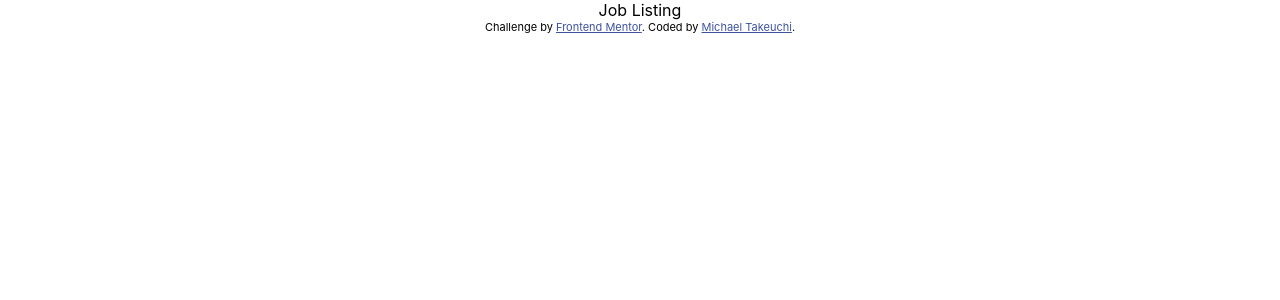
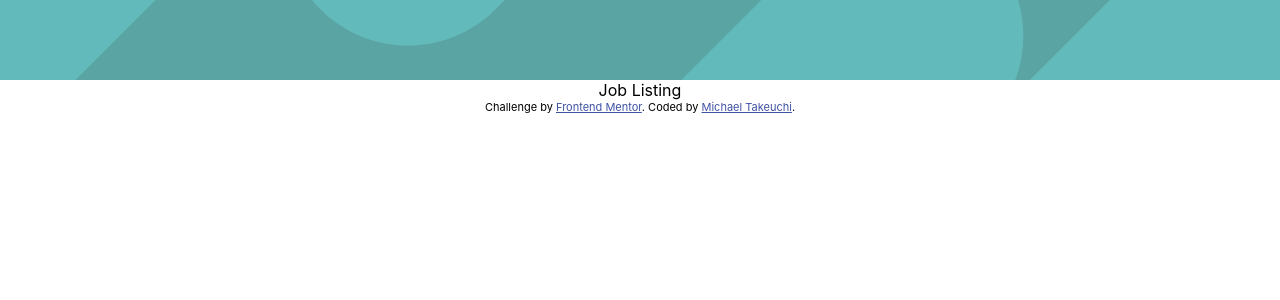
Before and after one commit to mmtakeuchi/job-listings, a React (Create React App) app: page / in a window 1280 px wide. Shown: the top 300 px of the page. Built offline with nearby package versions, Linux system fonts and the light colour scheme.

Commit message:
style header with background image and background color

```diff
--- a/src/App.js
+++ b/src/App.js
@@ -1,9 +1,11 @@
 import "./App.scss";
+import Header from "./components/Header/Header";
 import Attribution from "./components/Attribution/Attribution";
 
 function App() {
   return (
     <div className="App">
+      <Header />
       Job Listing
       <Attribution />
     </div>
--- a/src/App.scss
+++ b/src/App.scss
@@ -1,5 +1,8 @@
 .App {
-  text-align: center;
+  display: flex;
+  flex-direction: column;
+  justify-content: center;
+  align-items: center;
 }
 
 .App-logo {
--- /dev/null
+++ b/src/components/Header/Header.jsx
@@ -0,0 +1,8 @@
+import React from "react";
+import "./Header.scss";
+
+const Header = () => {
+  return <div className="header"></div>;
+};
+
+export default Header;
--- /dev/null
+++ b/src/components/Header/Header.scss
@@ -0,0 +1,9 @@
+.header {
+  height: 10vh;
+  width: 100%;
+  background: hsl(180, 29%, 50%);
+  background-image: url("../../assets/images/bg-header-desktop.svg");
+  background-position: center;
+  background-repeat: no-repeat;
+  background-size: cover;
+}
```
